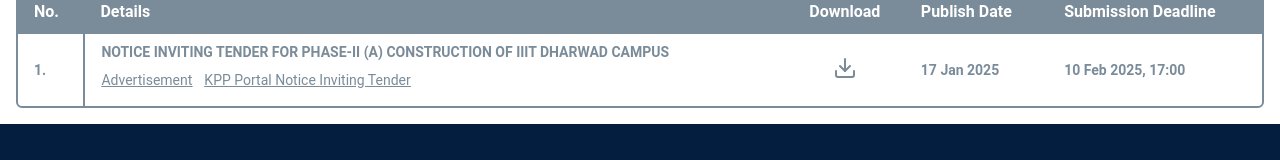
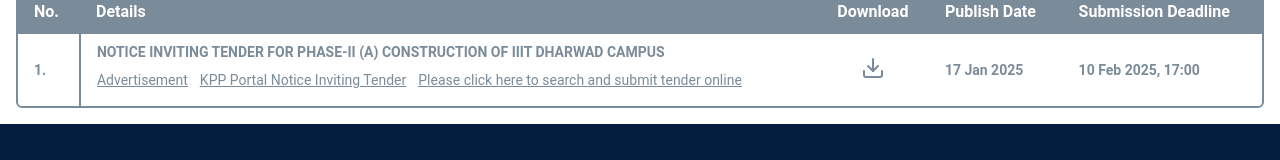
Before and after one commit to Velocity-IIITDWD/iiitdwd.ac.in, a Next.js app: page /tenders in a window 1280 px wide. Shown: the part 282-442 px from the top of the page. Built offline with nearby package versions, Linux system fonts and the light colour scheme.

Commit message:
chore: update data/tenders.ts

```diff
--- a/app/(withlayout)/tenders/Tenders.tsx
+++ b/app/(withlayout)/tenders/Tenders.tsx
@@ -59,7 +59,7 @@ function TabsContentContent({ tabsData: tabsData }: TabsContentContentProps) {
                   <TableCell>
                     <div className="flex flex-col gap-2">
                       <span>{tender.title}</span>
-                      <div className="flex gap-3 font-normal">
+                      <div className="flex gap-x-3 gap-y-2 font-normal flex-wrap">
                         {tender.documents.map((doc, index) => (
                           <span className="inline-block underline" key={index}>
                             <Link href={doc.link} target="_blank">
--- a/data/tenders.ts
+++ b/data/tenders.ts
@@ -10,6 +10,10 @@ export const tenders: Tender[] = [
       {
         link: '/docs/DTS.pdf',
         title: 'KPP Portal Notice Inviting Tender',
+      },
+      {
+        link: 'https://kppp.karnataka.gov.in/',
+        title: 'Please click here to search and submit tender online'
       }
     ],
     link: '/docs/NOTICE_INVITING_TENDER_PHASE_-II_(A)_CONSTRUCTION_OF_IIIT_DHARWAD_CAMPUS.pdf',
```
